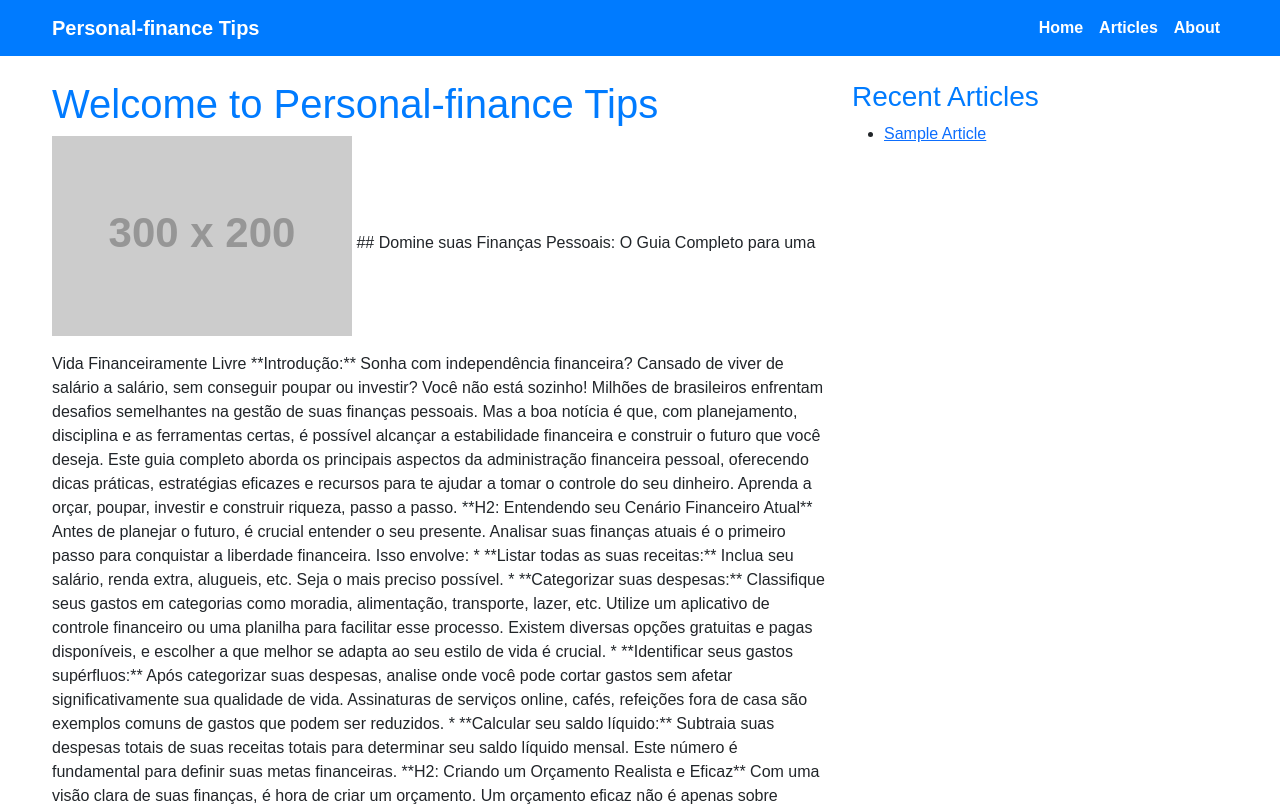
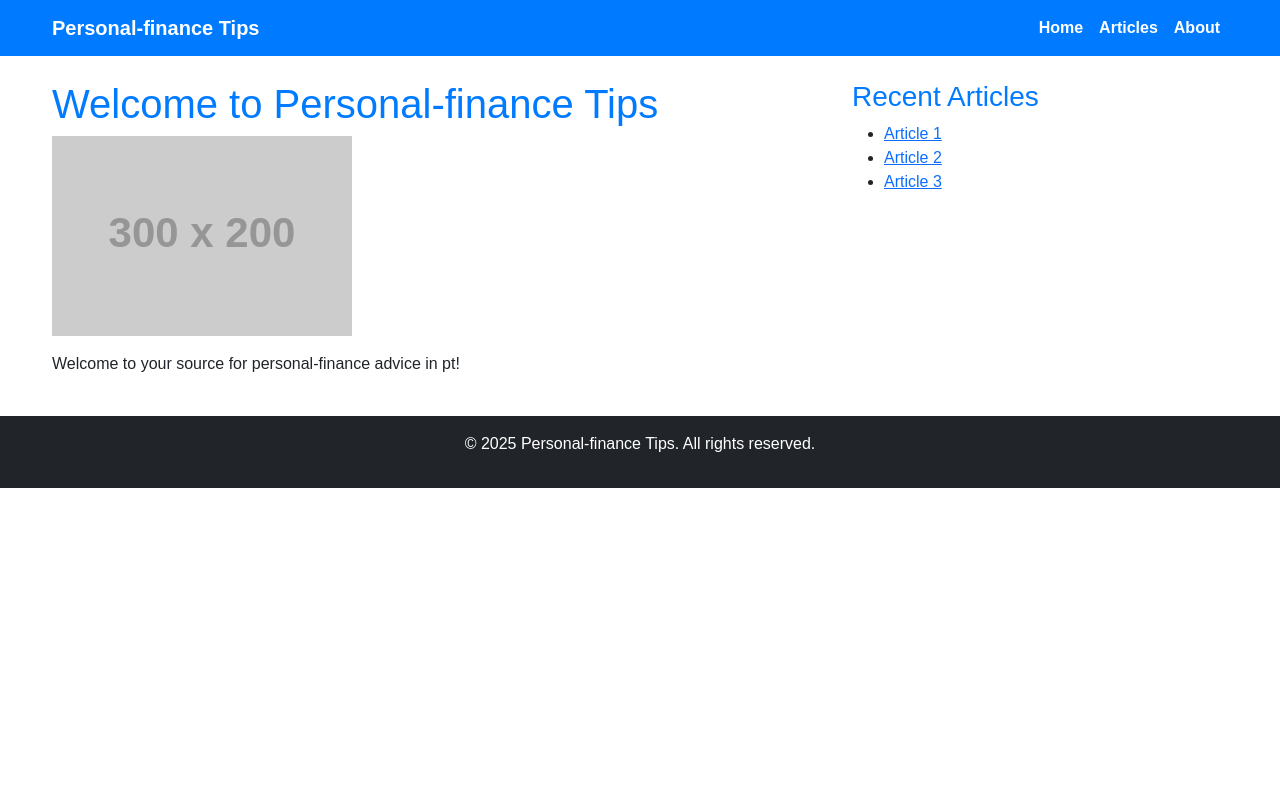
Before and after one commit to newtech70/personal-finance-pt, a plain HTML site: page index.html in a window 1280 px wide. Shown: the top 806 px of the page. Drawn offline with nearby package versions, Linux system fonts and the light colour scheme; placeholder pictures from the web are drawn by us.

Commit message:
Mise à jour index.html avec liste statique

```diff
--- a/index.html
+++ b/index.html
@@ -1,4 +1,3 @@
-
 <!DOCTYPE html>
 <html lang="pt">
 <head>
@@ -9,11 +8,9 @@
     <meta name="keywords" content="personal-finance, tips, guide, pt">
     <link href="https://cdn.jsdelivr.net/npm/bootstrap@5.3.0/dist/css/bootstrap.min.css" rel="stylesheet">
     <link href="styles.css" rel="stylesheet">
-    <!-- AdSense -->
     <script async src="https://pagead2.googlesyndication.com/pagead/js/adsbygoogle.js?client=pub-5387620332759028" crossorigin="anonymous"></script>
 </head>
 <body>
-    <!-- Navbar -->
     <nav class="navbar navbar-expand-lg navbar-light" style="background-color: #007bff;">
         <div class="container">
             <a class="navbar-brand text-white" href="/">Personal-finance Tips</a>
@@ -29,8 +26,6 @@
             </div>
         </div>
     </nav>
-
-    <!-- AdSense Banner -->
     <div class="container mt-4">
         <ins class="adsbygoogle"
              style="display:block"
@@ -40,68 +35,12 @@
              data-full-width-responsive="true"></ins>
         <script>(adsbygoogle = window.adsbygoogle || []).push({});</script>
     </div>
-
-    <!-- Main Content -->
     <div class="container mt-4">
         <div class="row">
             <div class="col-md-8">
                 <h1>Welcome to Personal-finance Tips</h1>
                 <img src="https://via.placeholder.com/300x200" class="img-fluid mb-3" alt="personal-finance">
-                ## Domine suas Finanças Pessoais: O Guia Completo para uma Vida Financeiramente Livre
-
-**Introdução:**
-
-Sonha com independência financeira? Cansado de viver de salário a salário, sem conseguir poupar ou investir?  Você não está sozinho!  Milhões de brasileiros enfrentam desafios semelhantes na gestão de suas finanças pessoais. Mas a boa notícia é que, com planejamento, disciplina e as ferramentas certas, é possível alcançar a estabilidade financeira e construir o futuro que você deseja. Este guia completo aborda os principais aspectos da administração financeira pessoal, oferecendo dicas práticas, estratégias eficazes e recursos para te ajudar a tomar o controle do seu dinheiro.  Aprenda a orçar, poupar, investir e construir riqueza, passo a passo.
-
-**H2: Entendendo seu Cenário Financeiro Atual**
-
-Antes de planejar o futuro, é crucial entender o seu presente.  Analisar suas finanças atuais é o primeiro passo para conquistar a liberdade financeira. Isso envolve:
-
-* **Listar todas as suas receitas:** Inclua seu salário, renda extra, alugueis, etc. Seja o mais preciso possível.
-* **Categorizar suas despesas:**  Classifique seus gastos em categorias como moradia, alimentação, transporte, lazer, etc. Utilize um aplicativo de controle financeiro ou uma planilha para facilitar esse processo.  Existem diversas opções gratuitas e pagas disponíveis, e escolher a que melhor se adapta ao seu estilo de vida é crucial.
-* **Identificar seus gastos supérfluos:**  Após categorizar suas despesas, analise onde você pode cortar gastos sem afetar significativamente sua qualidade de vida. Assinaturas de serviços online, cafés, refeições fora de casa são exemplos comuns de gastos que podem ser reduzidos.
-* **Calcular seu saldo líquido:**  Subtraia suas despesas totais de suas receitas totais para determinar seu saldo líquido mensal. Este número é fundamental para definir suas metas financeiras.
-
-
-**H2: Criando um Orçamento Realista e Eficaz**
-
-Com uma visão clara de suas finanças, é hora de criar um orçamento.  Um orçamento eficaz não é apenas sobre restringir gastos, mas sobre planejar como você utilizará seu dinheiro para atingir seus objetivos.  Existem diversas metodologias, mas a regra 50/30/20 é um bom ponto de partida:
-
-* **50% para necessidades:**  Aloque 50% de sua renda para necessidades essenciais como moradia, alimentação, transporte e saúde.
-* **30% para desejos:**  Dedique 30% para gastos com lazer, entretenimento e outras coisas que trazem alegria à sua vida.  É importante manter o equilíbrio e evitar excessos.
-* **20% para poupança e investimentos:**  Este é o ponto crucial para o seu futuro financeiro.  Reserve 20% para poupar e investir, mesmo que comece com pequenas quantias.  A consistência é mais importante que o valor inicial.
-
-**H2:  A Importância da Poupança e Investimentos**
-
-Poupar é fundamental para construir sua estabilidade financeira e alcançar seus objetivos de longo prazo, como comprar uma casa, viajar ou garantir sua aposentadoria.  Mas simplesmente guardar dinheiro na poupança não é suficiente para se proteger da inflação.  Diversificar seus investimentos é essencial.  Considere opções como:
-
-* **Tesouro Direto:**  Oferece títulos públicos com diferentes níveis de risco e retorno, permitindo que você invista de acordo com seu perfil de investidor. [Link afiliado para um livro sobre Tesouro Direto:  (inserir link afiliado aqui, exemplo: https://amazon.com/product?tag=newtech707-20)]
-* **Fundos de Investimento:**  Uma maneira acessível de diversificar seu portfólio, com opções para diferentes perfis e objetivos.
-* **Ações:**  Investimentos em ações oferecem maior potencial de retorno, mas também maior risco.  É crucial estudar o mercado e entender os riscos antes de investir.
-* **Imóveis:**  Um investimento tradicional, mas que exige um capital inicial maior.  Pode gerar renda passiva através de alugueis.
-
-
-**H2:  Eliminando Dívidas e Melhorando seu Score de Crédito**
-
-Dívidas podem ser um grande obstáculo para sua liberdade financeira.  Se você tem dívidas, é essencial criar um plano para eliminá-las o mais rápido possível.  Algumas estratégias incluem:
-
-* **Consolidar suas dívidas:**  Reunir todas as suas dívidas em um único empréstimo com uma taxa de juros menor.
-* **Negociar com seus credores:**  Entre em contato com seus credores para tentar negociar melhores condições de pagamento.
-* **Criar um orçamento rigoroso:**  Reduzir seus gastos e direcionar mais recursos para o pagamento das dívidas.
-* **Melhorar seu score de crédito:**  Um bom score de crédito facilita a obtenção de empréstimos e financiamentos com taxas de juros mais baixas.  Pagar suas contas em dia é fundamental para isso.
-
-**H2:  Planeje seu Futuro:  Aposentadoria e Objetivos de Longo Prazo**
-
-Planejar sua aposentadoria é crucial para garantir sua segurança financeira no futuro.  Comece a investir o quanto antes, mesmo que sejam pequenas quantias.  Aproveite os programas governamentais como o FGTS e o INSS, mas não dependa exclusivamente deles.
-
-**Conclusão:**
-
-Construir uma vida financeira sólida e alcançar a liberdade financeira requer planejamento, disciplina e consistência.  Este guia fornece um ponto de partida para sua jornada.  Lembre-se de que cada pessoa tem um caminho único, e é importante buscar aconselhamento profissional quando necessário.  Comece hoje mesmo a tomar o controle de suas finanças e construa o futuro que você deseja!
-
-
-**(Inserir mais links afiliados relevantes ao longo do artigo, por exemplo, para livros, aplicativos de finanças, cursos online, etc.)**
-
-                <!-- AdSense In-Content -->
+                <p>Welcome to your source for personal-finance advice in pt!</p>
                 <ins class="adsbygoogle"
                      style="display:block"
                      data-ad-client="pub-5387620332759028"
@@ -111,11 +50,12 @@ Construir uma vida financeira sólida e alcançar a liberdade financeira requer
                 <script>(adsbygoogle = window.adsbygoogle || []).push({});</script>
             </div>
             <div class="col-md-4">
-                <h3>Recent Articles</h1>
-                <ul>
-                    <li><a href="/articles/sample.html">Sample Article</a></li>
+                <h3>Recent Articles</h3>
+                <ul id="article-list">
+                    <li><a href="/articles/2025-08-20-1.html">Article 1</a></li>
+                    <li><a href="/articles/2025-08-20-2.html">Article 2</a></li>
+                    <li><a href="/articles/2025-08-20-3.html">Article 3</a></li>
                 </ul>
-                <!-- AdSense Sidebar -->
                 <ins class="adsbygoogle"
                      style="display:block"
                      data-ad-client="pub-5387620332759028"
@@ -126,12 +66,9 @@ Construir uma vida financeira sólida e alcançar a liberdade financeira requer
             </div>
         </div>
     </div>
-
-    <!-- Footer -->
     <footer class="bg-dark text-white text-center py-3 mt-4">
         <p>&copy; 2025 Personal-finance Tips. All rights reserved.</p>
     </footer>
-
     <script src="https://cdn.jsdelivr.net/npm/bootstrap@5.3.0/dist/js/bootstrap.bundle.min.js"></script>
 </body>
 </html>
```
